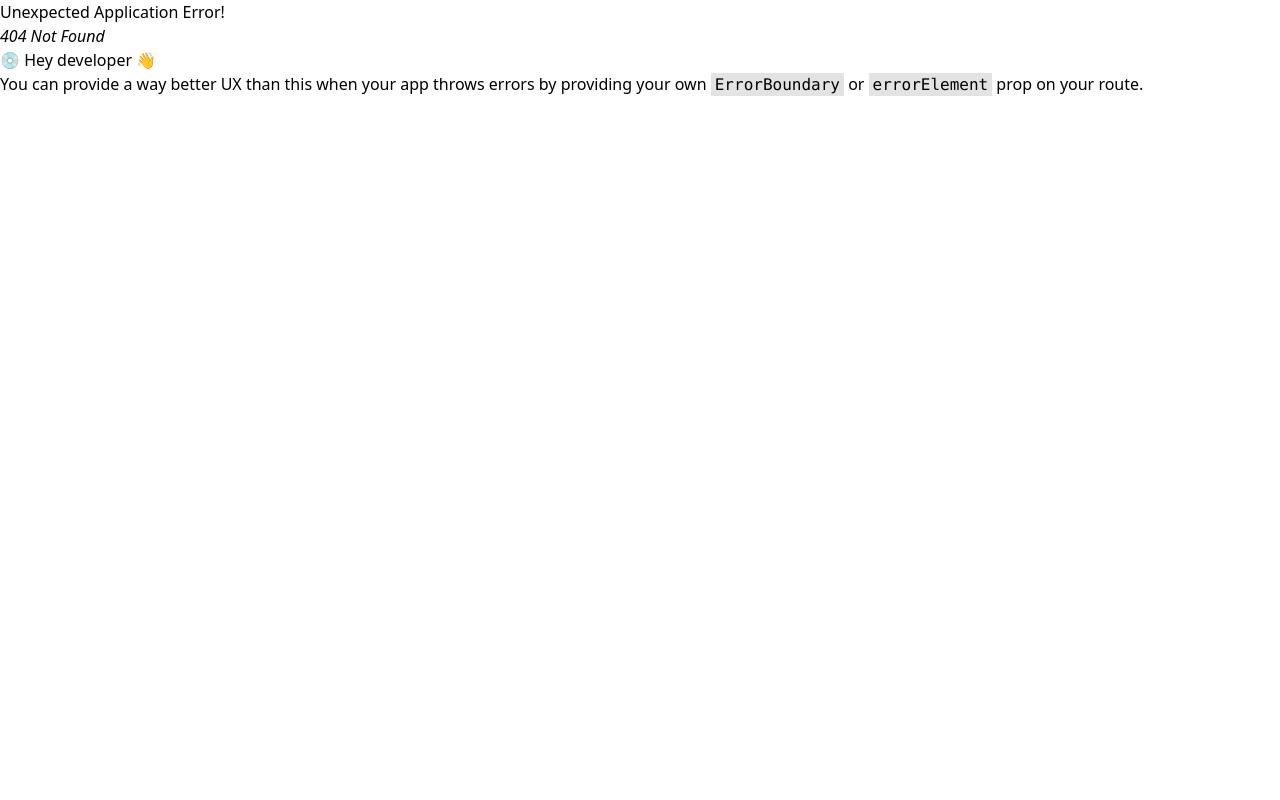
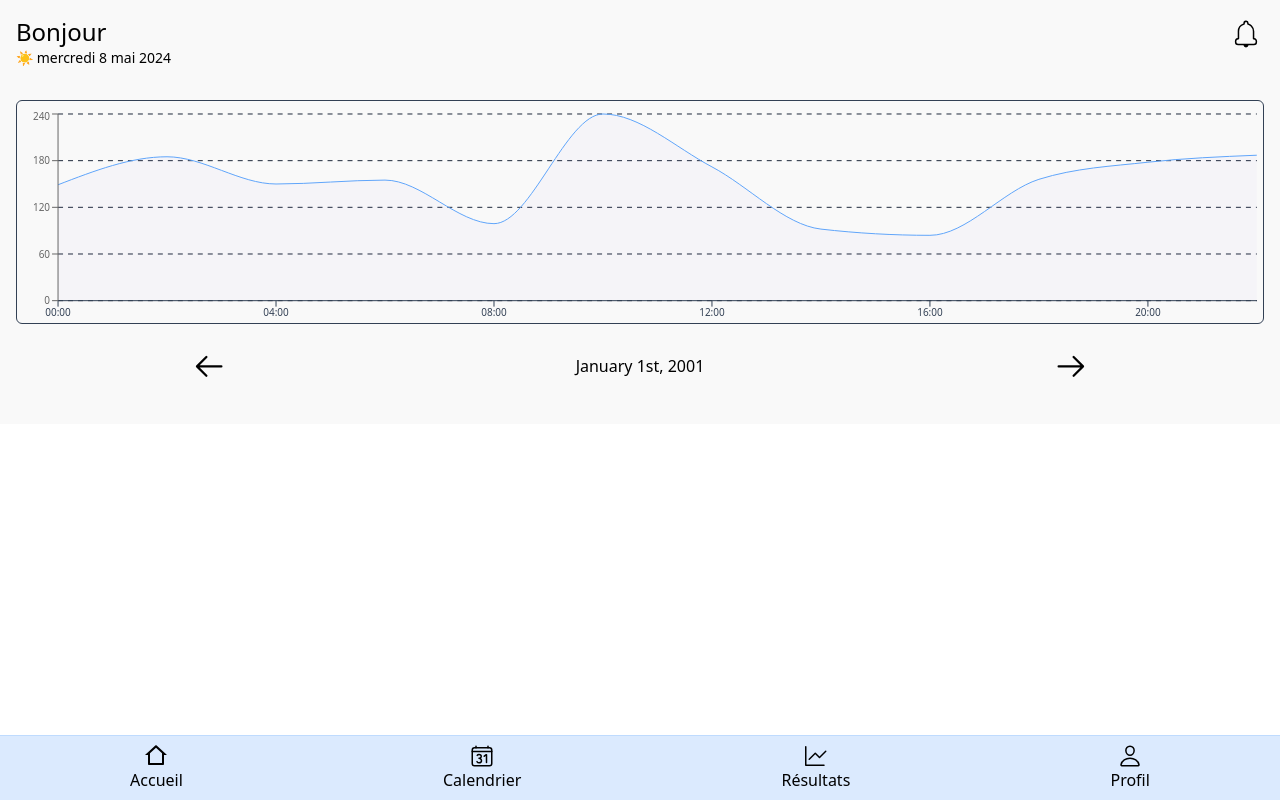
Before and after one commit to Delgorithm/dialog, a React (Vite) app in the folder client/: page /date/1 in a window 1280 px wide. Before the commit this address had no page. Built offline with nearby package versions, Linux system fonts and the light colour scheme.

Commit message:
Fix : Added 'date-fns' for a better use of the date

```diff
--- a/client/package.json
+++ b/client/package.json
@@ -11,6 +11,7 @@
   },
   "dependencies": {
     "@react-pdf/renderer": "^3.4.4",
+    "date-fns": "^3.6.0",
     "react": "^18.2.0",
     "react-dom": "^18.2.0",
     "react-icons": "^5.2.1",
--- a/client/src/main.jsx
+++ b/client/src/main.jsx
@@ -28,6 +28,10 @@ const router = createBrowserRouter([
 				path: "profil",
 				element: <Profil />,
 			},
+			{
+				path: "date/:date",
+				element: <Home />,
+			},
 		],
 	},
 ]);
--- a/client/src/pages/Home.jsx
+++ b/client/src/pages/Home.jsx
@@ -1,32 +1,31 @@
-import { useState } from "react";
+import { useState, useEffect } from "react";
+import { format, addDays, subDays } from "date-fns";
 import LineRecharts from "../components/LineRecharts";
 import BtnNextPrevData from "../components/BtnNextPrevData";
+import { useNavigate, useParams } from "react-router-dom";
 
 function Home() {
-	const [currentDate, setCurrentDate] = useState(new Date());
+	const { date } = useParams();
+	const navigate = useNavigate();
+	const [currentDate, setCurrentDate] = useState(
+		date ? new Date(date) : new Date()
+	);
+	const [rates, setRates] = useState([]);
 
-	const options = {
-		weekday: "long",
-		year: "numeric",
-		month: "long",
-		day: "numeric",
+	const formattedDate = format(currentDate, "PPP");
+
+	useEffect(() => {
+		// Fetch des données en fonction de la date actuelle
+	}, [currentDate]);
+
+	const handlePrevDate = () => {
+		setCurrentDate((prevDate) => subDays(prevDate, 1));
+		navigate(`/date/${format(subDays(currentDate, 1), "yyyy-MM-dd")}`);
 	};
 
-	const formattedDate = currentDate.toLocaleString("fr-Fr", options);
-
-	const handlePrevDate = () => {
-		setCurrentDate((prevDate) => {
-			const newDate = new Date(prevDate);
-			newDate.setDate(prevDate.getDate() - 1);
-			return newDate;
-		});
-	};
 	const handleNextDate = () => {
-		setCurrentDate((nextDate) => {
-			const newDate = new Date(nextDate);
-			newDate.setDate(nextDate.getDate() + 1);
-			return newDate;
-		});
+		setCurrentDate((nextDate) => addDays(nextDate, 1));
+		navigate(`/date/${format(addDays(currentDate, 1), "yyyy-MM-dd")}`);
 	};
 
 	return (
```
Also changed, not shown: 1 other file (tests, documents, lock files or other folders).
